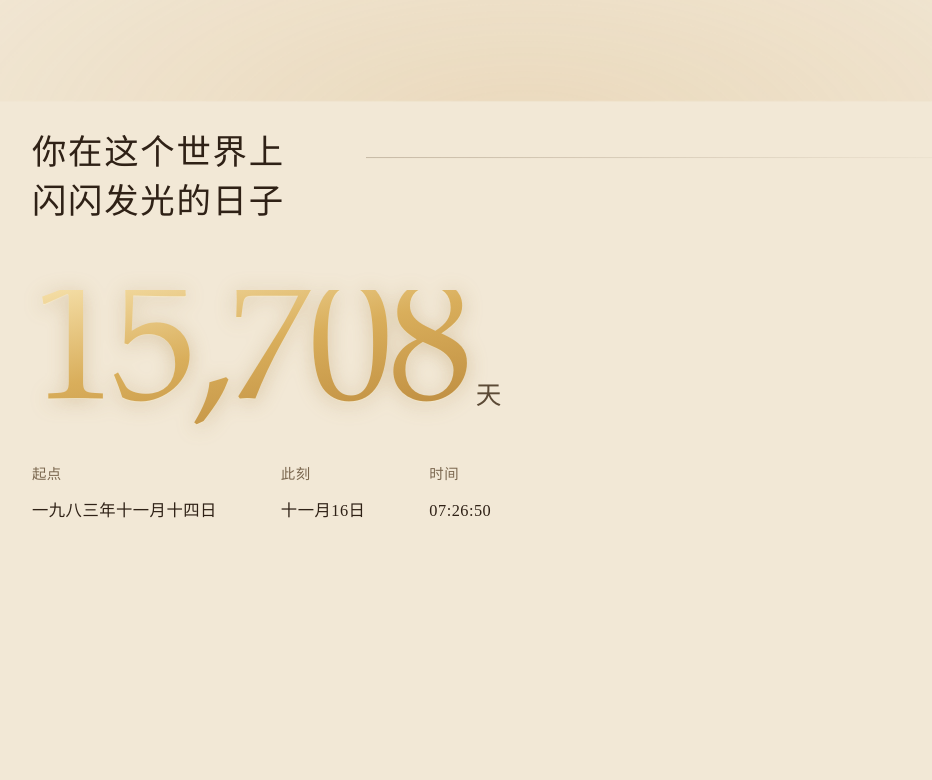
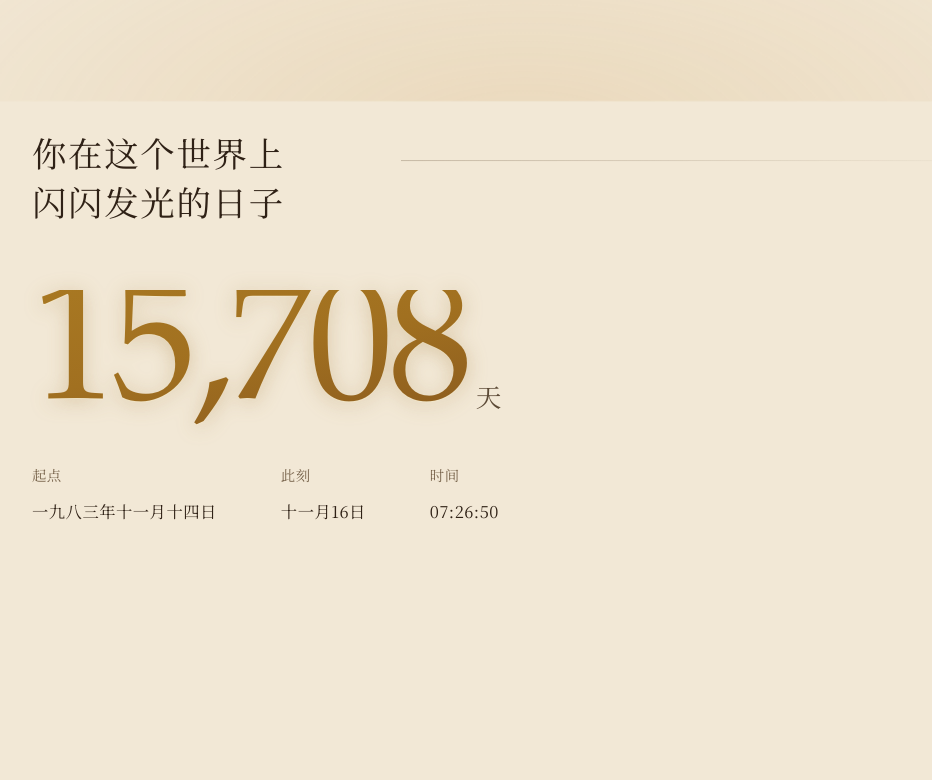
Before and after one commit to Menina323/mom-birthday, a plain HTML site: page index.html in a window 1280 px wide. Shown: the part 800-1580 px from the top of the page, without its empty margins (116-1048 px from the left). Drawn offline with Linux system fonts and the light colour scheme.

Commit message:
字体自托管 + 金色数字提对比 + 分享封面

```diff
--- a/index.html
+++ b/index.html
@@ -5,8 +5,37 @@
 <meta name="viewport" content="width=device-width, initial-scale=1, viewport-fit=cover">
 <meta name="theme-color" content="#F2E8D6">
 <meta name="description" content="写给妈妈的秋日生日页：岁月计算器、时光相册、留声机与一封火漆信。">
+<meta property="og:type" content="website">
+<meta property="og:title" content="亲爱的妈妈，生日快乐">
+<meta property="og:description" content="你在这个世界上闪闪发光的日子。">
+<meta property="og:image" content="https://menina323.github.io/mom-birthday/og.jpg">
+<meta property="og:image:width" content="1200">
+<meta property="og:image:height" content="630">
+<meta property="og:url" content="https://menina323.github.io/mom-birthday/">
+<meta name="twitter:card" content="summary_large_image">
 <title>亲爱的妈妈，生日快乐</title>
+<link rel="preload" href="fonts/serif-regular.woff2" as="font" type="font/woff2" crossorigin>
+<link rel="preload" href="fonts/serif-semibold.woff2" as="font" type="font/woff2" crossorigin>
 <style>
+/* Hallmark · v2.0.0 · shape: Letter / vertical title, dealt by hand · genre editorial · stamp 2026-11-16
+   critique: the gold numeral carries the page; everything else steps back to one paper field
+   waive 67: Chinese two-character captions need tracking to breathe; kept at 0.04em, the floor of the rule
+   waive 2b: the gold numeral is the page's signature; three-stop ramp, every stop clears 3:1 on paper
+   answered 19: the one dash sits in a UI status line, not in body copy */
+@font-face{
+  font-family:"DSH Serif";
+  font-style:normal;
+  font-weight:400;
+  font-display:swap;
+  src:url("fonts/serif-regular.woff2") format("woff2");
+}
+@font-face{
+  font-family:"DSH Serif";
+  font-style:normal;
+  font-weight:600;
+  font-display:swap;
+  src:url("fonts/serif-semibold.woff2") format("woff2");
+}
 /* Hallmark · v2.0.0 · shape: Letter / vertical title, dealt by hand · genre editorial · stamp 2026-11-16
    critique: the gold numeral carries the page; everything else steps back to one paper field
    waive 67: Chinese two-character captions need tracking to breathe; kept at 0.04em, the floor of the rule
@@ -31,11 +60,12 @@
   --ink-soft:     #7A664E;
   --on-dark:      #F1DEB6;
 
-  /* gold */
-  --gold:         #B9873B;
-  --gold-2:       #D9AE5B;
-  --gold-hot:     #F5DFA8;
-  --maple:        #A8542C;
+  /* gold: 三段全部过 3:1（亮端 3.22 / 中段 3.56 / 暗端 4.85） */
+  --gold:         #8A5A1E;
+  --gold-2:       #A17020;
+  --gold-hot:     #A87822;
+  --gold-plate:   0 3px 10px rgba(120,80,20,.28), 0 1px 0 rgba(255,246,214,.55);
+  --maple:        #9A4A22;
 
   /* seal */
   --seal:         #8E2F22;
@@ -92,7 +122,8 @@
   --sh-pivot:     0 3px 8px rgba(74,53,26,.45);
 
   /* type */
-  --font-song: "Songti SC","STSong","Noto Serif SC","Source Han Serif SC","SimSun","宋体",serif;
+  /* type: Noto Serif SC 自托管子集，安卓微信也有宋体 */
+  --font-song: "DSH Serif","Songti SC","STSong","Noto Serif SC","Source Han Serif SC","SimSun","宋体",serif;
   --font-kai:  "Kaiti SC","STKaiti","KaiTi","楷体",var(--font-song);
   --font-num:  "Palatino Linotype","Book Antiqua",Palatino,"Times New Roman",var(--font-song);
 
@@ -321,12 +352,17 @@ h1{
   letter-spacing:-.03em;
   font-variant-numeric:tabular-nums lining-nums;
   font-feature-settings:"tnum" 1,"lnum" 1;
-  background:linear-gradient(168deg, var(--gold-hot) 0%, var(--gold-2) 44%, var(--gold) 100%);
+  /* 三段金都很深，最浅的也过 3:1，妈妈看得清 */
+  color:var(--gold-2);
+  background:linear-gradient(168deg, var(--gold-hot) 0%, var(--gold-2) 46%, var(--gold) 100%);
   -webkit-background-clip:text;
   background-clip:text;
-  color:transparent;
+  -webkit-text-fill-color:transparent;
   filter:drop-shadow(0 3px 10px var(--sh-num-a)) drop-shadow(0 1px 0 var(--sh-num-b));
   min-width:0;
+}
+@supports not ((-webkit-background-clip:text) or (background-clip:text)){
+  #days{ color:var(--gold); -webkit-text-fill-color:currentColor; }
 }
 
 #days-unit{
```
Also changed, not shown: audio/README.txt, fonts/serif-regular.woff2 (added), fonts/serif-semibold.woff2 (added), og.jpg (added).
